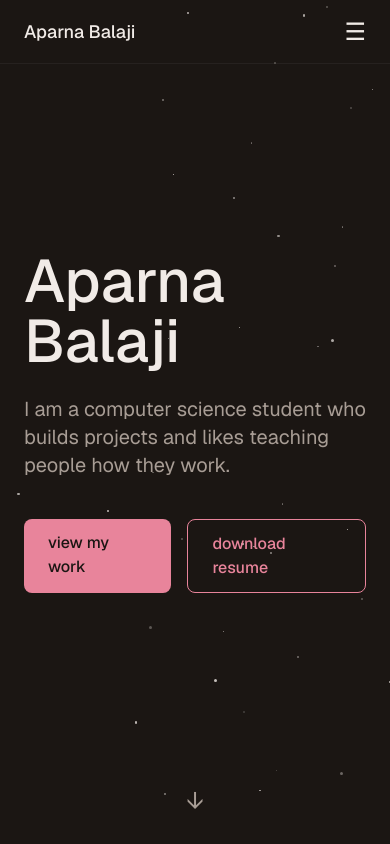
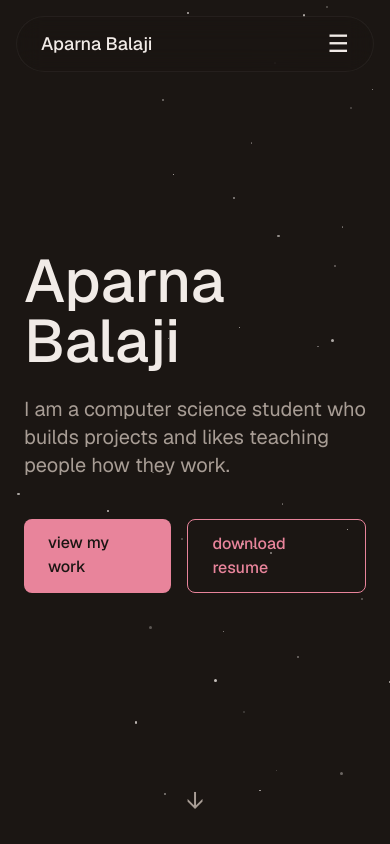
Before and after one commit to aparnabalaji07/portfolio, a Next.js app: page / in a window 390 px wide. Shown: the top 844 px of the page. Built offline with nearby package versions, Linux system fonts and the light colour scheme.

Commit message:
feat: redesigned nav as a floating pill, hamburger now opens on hover

```diff
--- a/src/components/Nav.js
+++ b/src/components/Nav.js
@@ -11,15 +11,16 @@ export default function Nav() {
     window.addEventListener("scroll", onScroll);
     return () => window.removeEventListener("scroll", onScroll);
   }, []);
+
   return (
+    <div className="fixed top-4 inset-x-4 md:inset-x-8 z-50 flex justify-center">
       <nav
-      className={`fixed top-0 w-full z-50 h-16 flex items-center justify-between px-6 transition-colors duration-300 border-b ${
+        className={`w-full max-w-5xl flex items-center justify-between h-14 px-6 rounded-full border transition-colors duration-300 ${
           scrolled
-          ? "bg-bg/80 backdrop-blur-sm border-white/10"
-          : "bg-transparent border-white/5"
+            ? "bg-bg/90 backdrop-blur-md border-white/10"
+            : "bg-bg/40 backdrop-blur-md border-white/5"
         }`}
       >
-      {" "}
         <a
           href="#"
           className="text-text text-lg font-medium outline-none focus-visible:outline-2 focus-visible:outline-accent focus-visible:outline-offset-4 rounded-sm"
@@ -52,16 +53,25 @@ export default function Nav() {
             contact
           </a>
         </div>
+
+        <div
+          className="relative md:hidden group"
+          onMouseLeave={() => setMenuOpen(false)}
+        >
           <button
-        className="md:hidden text-text text-2xl outline-none focus-visible:outline-2 focus-visible:outline-accent focus-visible:outline-offset-2 rounded-sm"
+            className="text-text text-2xl outline-none focus-visible:outline-2 focus-visible:outline-accent focus-visible:outline-offset-2 rounded-sm"
             onClick={() => setMenuOpen(!menuOpen)}
+            onMouseEnter={() => setMenuOpen(true)}
             aria-label={menuOpen ? "Close menu" : "Open menu"}
             aria-expanded={menuOpen}
           >
             {menuOpen ? "✕" : "☰"}
           </button>
-      {menuOpen && (
-        <div className="absolute top-16 right-0 w-48 bg-surface border-l border-b border-white/10 flex flex-col">
+          <div
+            className={`absolute top-full right-0 mt-2 w-48 bg-surface border border-white/10 rounded-2xl overflow-hidden flex flex-col ${
+              menuOpen ? "flex" : "hidden"
+            }`}
+          >
             <a
               href="#about"
               className="px-4 py-2 text-text hover:text-accent transition-colors outline-none focus-visible:outline-2 focus-visible:outline-accent focus-visible:-outline-offset-2"
@@ -91,7 +101,8 @@ export default function Nav() {
               contact
             </a>
           </div>
-      )}
+        </div>
       </nav>
+    </div>
   );
 }
```
Lines whose indentation alone changed are shown as unchanged.
